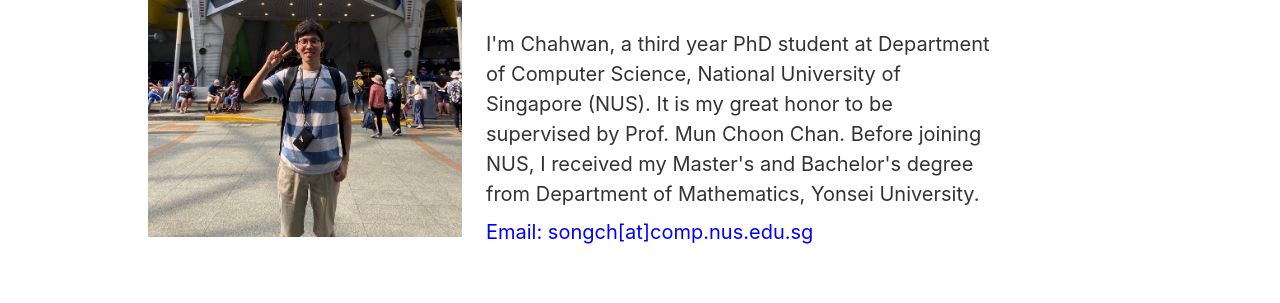
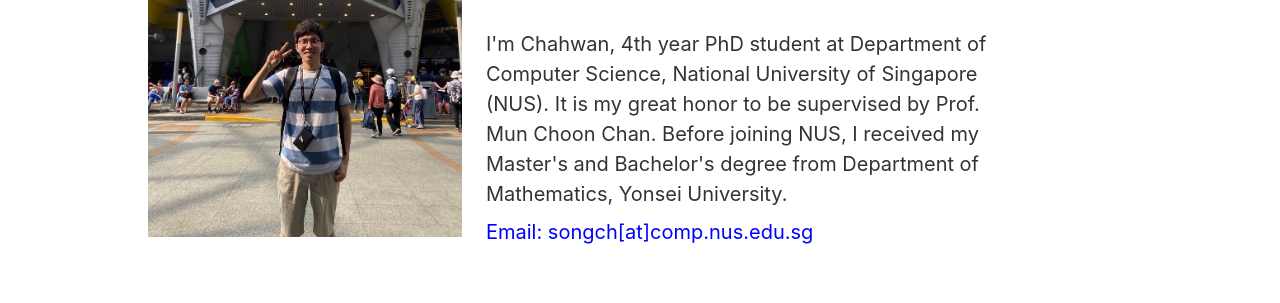
Before and after one commit to ChahwanSong/ChahwanSong.github.io, a plain HTML site: page index.html in a window 1280 px wide. Shown: the part 219-522 px from the top of the page. Drawn offline with Linux system fonts and the light colour scheme.

Commit message:
Update index.html

```diff
--- a/index.html
+++ b/index.html
@@ -38,7 +38,7 @@
 			<div class="about-content">
 				<h1 class="about-me__title style-title">Chahwan Song</h1>
 				<p class="about-me__subtitle style-subtitle">"Stand on the Shoulders of Giants." <br>-  Isaac Newton, 1675</p>
-				<p class="about-me__description style-description">I'm Chahwan, a third year PhD student at Department of Computer Science, National University of Singapore (NUS). It is my great honor to be supervised by Prof. Mun Choon Chan. Before joining NUS, I received my Master's and Bachelor's degree from Department of Mathematics, Yonsei University.</p>
+				<p class="about-me__description style-description">I'm Chahwan, 4th year PhD student at Department of Computer Science, National University of Singapore (NUS). It is my great honor to be supervised by Prof. Mun Choon Chan. Before joining NUS, I received my Master's and Bachelor's degree from Department of Mathematics, Yonsei University.</p>
 				<p class="about-me__contact">
 					Email: songch[at]comp.nus.edu.sg
 				</p>
```
